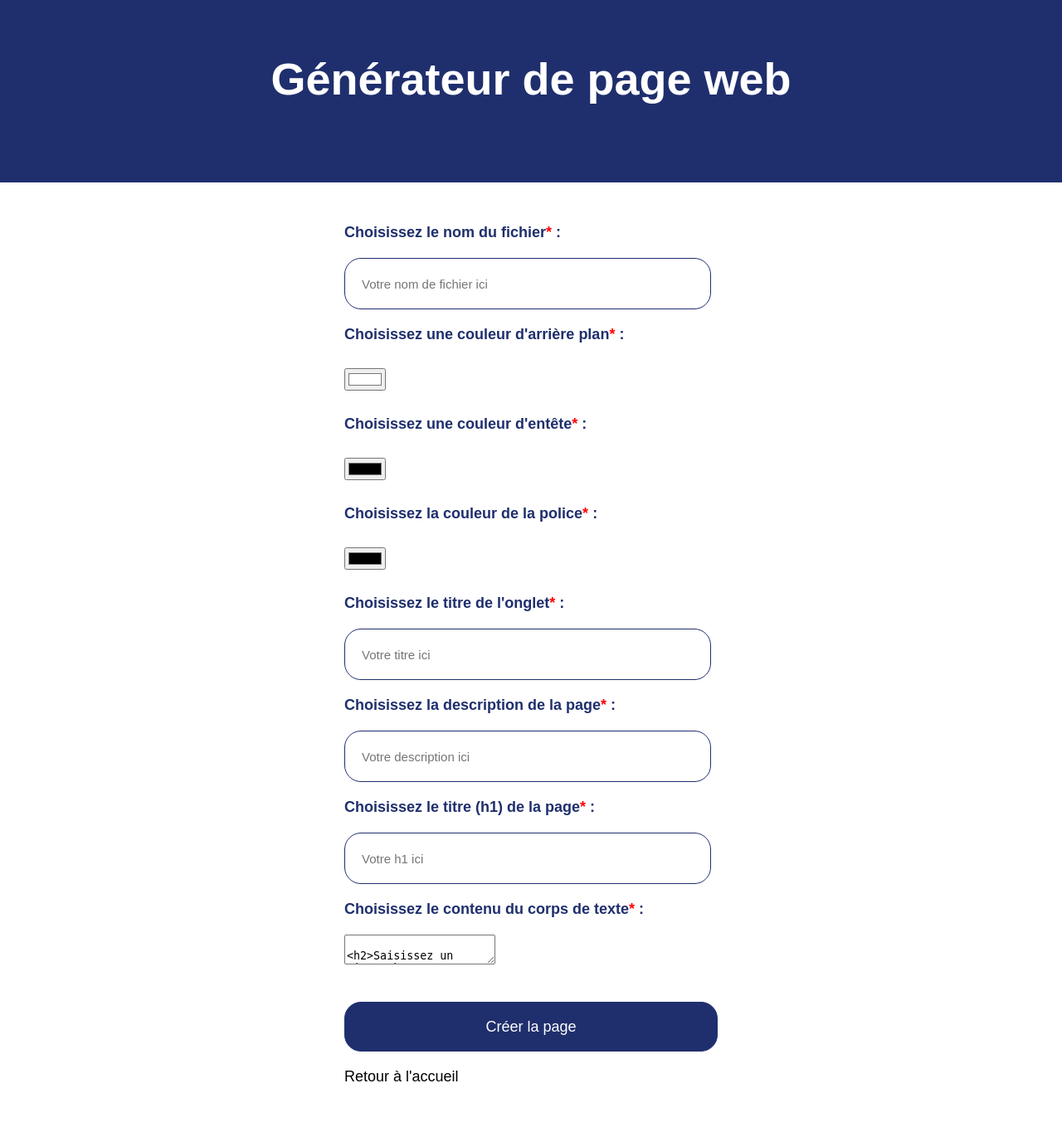
After one commit to lentlx/wysiwyg-php, a PHP site: page /page-form-generator.html in a window 1280 px wide. The commit adds this page. Shown: the whole page at 83% size. Run offline with PHP 8.4, Linux system fonts and the light colour scheme; some libraries are stand-ins or nearby versions; some web fonts are replaced.

Commit message:
upadate css link

```diff
--- a/admin-setup.php
+++ b/admin-setup.php
@@ -14,7 +14,7 @@
     <link rel="stylesheet" href="https://use.typekit.net/htg5uml.css">
 
     <!--CSS import-->
-    <link rel="stylesheet" type="text/css" href="style.css">
+    <link rel="stylesheet" type="text/css" href="style/style.css">
 </head>
 
 <body>
--- a/dashboard.php
+++ b/dashboard.php
@@ -14,7 +14,7 @@
     <link rel="stylesheet" href="https://use.typekit.net/htg5uml.css">
 
     <!--CSS import-->
-    <link rel="stylesheet" type="text/css" href="style.css">
+    <link rel="stylesheet" type="text/css" href="style/style.css">
 </head>
 
 <body>
@@ -38,7 +38,7 @@
             <div class="admin-card">
                 <h2>Création & Gestion</h2>
                 <ul>
-                    <li><a href="page-form-generator.php">Générateur de page web</a></li>
+                    <li><a href="page-form-generator.html">Générateur de page web</a></li>
                 </ul>
             </div>
         </div>
--- /dev/null
+++ b/page-form-generator.html
@@ -0,0 +1,85 @@
+<!DOCTYPE html>
+<html lang="en">
+
+<head>
+    <meta charset="UTF-8">
+    <meta name="viewport" content="width=device-width, initial-scale=1.0">
+
+    <!--Script pour TinyMCE Text Editor-->
+    <script src='https://cdn.tiny.cloud/1/pilhasnxmstiehuzueup4mqx75955r4kzfqerpja2u2lav16/tinymce/5/tinymce.min.js'
+        referrerpolicy="origin">
+    </script>
+    <script>
+        tinymce.init({
+            selector: '#mytextarea'
+        });
+    </script>
+
+    <title>Générateur de pages web</title>
+
+    <!--Favicon-->
+    <link rel="icon" type="img/gif" href="fingerprint.png">
+
+    <!--Fonts import-->
+    <link rel="stylesheet" href="https://use.typekit.net/htg5uml.css">
+
+    <!--CSS import-->
+    <link rel="stylesheet" type="text/css" href="style/style.css">
+</head>
+
+<body>
+    <header>
+        <h1>Générateur de page web</h1>
+    </header>
+    <main class="flex-center">
+        <div class="flex-center">
+            <div class="flex-column">
+                <form action="page-file-generator.php" method="post">
+                    <div>
+                        <label>Choisissez le nom du fichier<span class="required_el">*</span> :</label>
+                        <input type="text" placeholder="Votre nom de fichier ici" name="file" required>
+                    </div>
+                    <div>
+                        <label>Choisissez une couleur d'arrière plan<span class="required_el">*</span> :</label>
+                        <input type="color" value="#ffffff" name="bg-color">
+                    </div>
+                    <div>
+                        <label>Choisissez une couleur d'entête<span class="required_el">*</span> :</label>
+                        <input type="color" name="header-color">
+                    </div>
+                    <div>
+                        <label>Choisissez la couleur de la police<span class="required_el">*</span> :</label>
+                        <input type="color" name="fontcolor">
+                    </div>
+                    <div>
+                        <label>Choisissez le titre de l'onglet<span class="required_el">*</span> :</label>
+                        <input type="text" placeholder="Votre titre ici" name="titre" required>
+                    </div>
+                    <div>
+                        <label>Choisissez la description de la page<span class="required_el">*</span> :</label>
+                        <input type="text" placeholder="Votre description ici" name="description" required>
+                    </div>
+                    <div>
+                        <label>Choisissez le titre (h1) de la page<span class="required_el">*</span> :</label>
+                        <input type="text" placeholder="Votre h1 ici" name="h1" required>
+                    </div>
+                    <div>
+                        <label>Choisissez le contenu du corps de texte<span class="required_el">*</span> :</label>
+                        <textarea id="mytextarea" name="mytextarea" required>
+                            <h2>Saisissez un titre</h2>
+                            Saisissez le contenu de votre page ici.
+                        </textarea>
+                    </div>
+                    <div>
+                        <input id="submit" type="submit" value="Créer la page"></input>
+                    </div>
+                </form>
+                <div>
+                    <a href="dashboard.php">Retour à l'accueil</a>
+                </div>
+            </div>
+        </div>
+    </main>
+</body>
+
+</html>
--- a/sign-in.php
+++ b/sign-in.php
@@ -19,7 +19,7 @@ echo'
     <link rel="stylesheet" href="https://use.typekit.net/htg5uml.css">
 
     <!--CSS import-->
-    <link rel="stylesheet" type="text/css" href="style.css">
+    <link rel="stylesheet" type="text/css" href="style/style.css">
 </head>
 
 <body class="one-screen">
```
Also changed, not shown: page-file-generator.php (+5 -4 lines).
